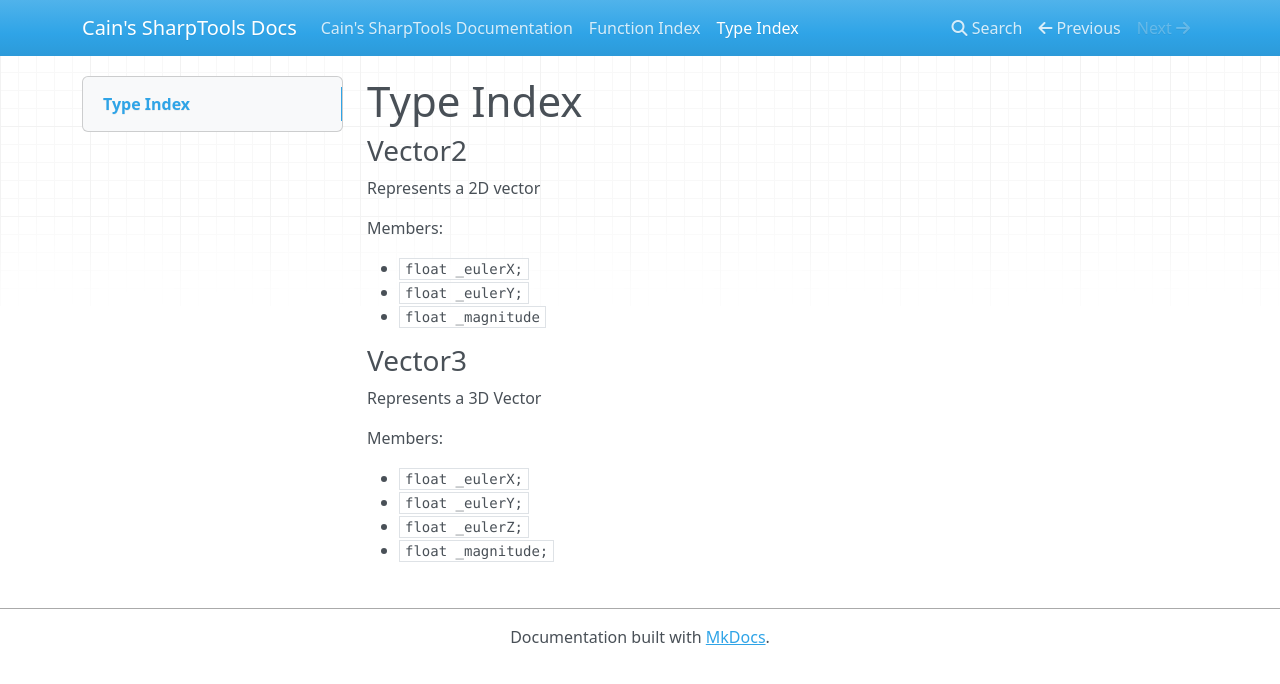
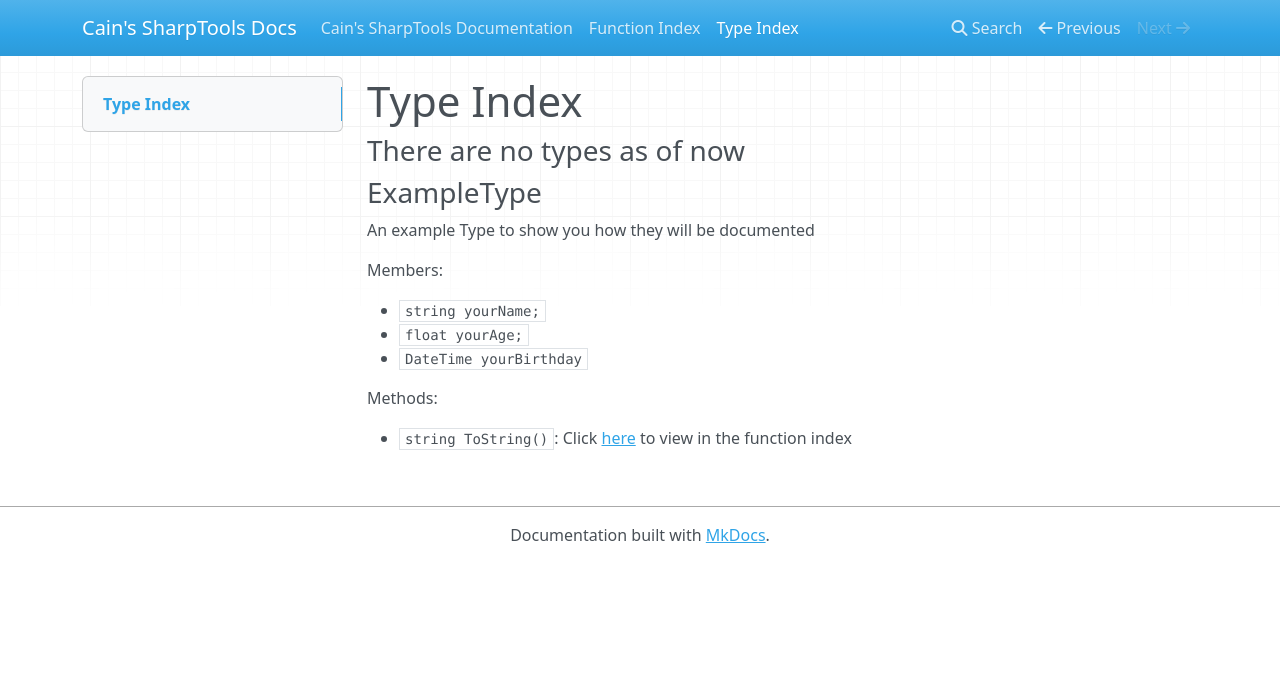
Before and after one commit to cainy-a/CainsSharpTools, an MkDocs documentation site: the page built from docs/types.md, in a window 1280 px wide. Shown: the top 684 px of the page. Built offline with MkDocs 1.6.1, drawn with Linux system fonts in a browser that asks for light colours; nearby versions of some CDN libraries.

Commit message:
Remove Vector2 and Vector3 Types(they already exist in System.Numerics!)

```diff
--- a/docs/types.md
+++ b/docs/types.md
@@ -1,20 +1,16 @@
 # Type Index
 
-### Vector2
-Represents a 2D vector
+### There are no types as of now
+
+### ExampleType
+An example Type to show you how they will be documented
 
 Members:
 
-- `float _eulerX;`
-- `float _eulerY;`
-- `float _magnitude`
+- `string yourName;`
+- `float yourAge;`
+- `DateTime yourBirthday`
 
-### Vector3
-Represents a 3D Vector
+Methods:
 
-Members:
-
-- `float _eulerX;`
-- `float _eulerY;`
-- `float _eulerZ;`
-- `float _magnitude;`
+- `string ToString()`: Click [here](https://cainssharptools.readthedocs.io/en/latest/functions) to view in the function index
```
Also changed, not shown: 4 other files.
